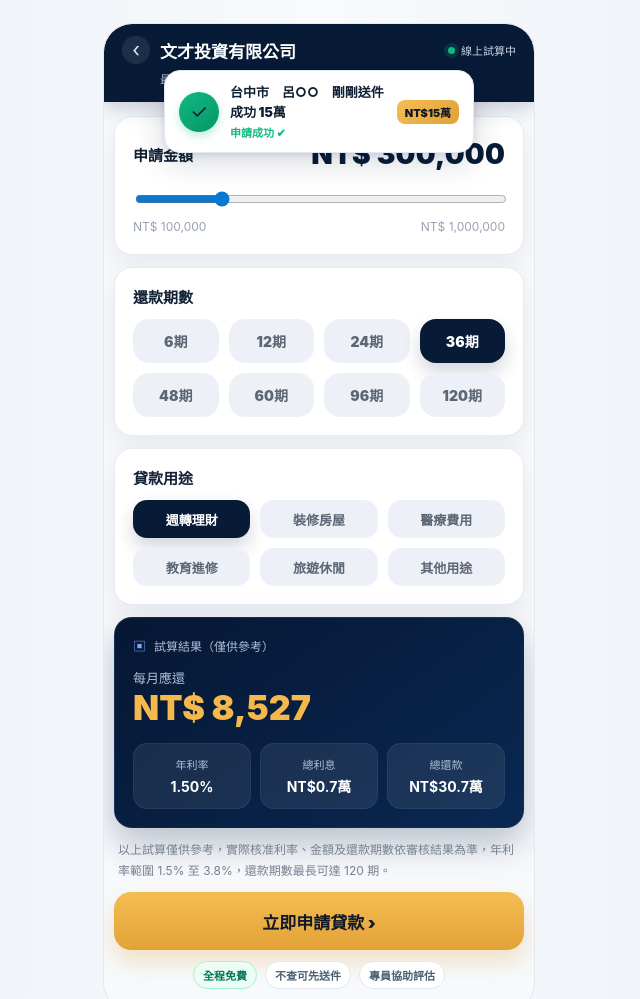
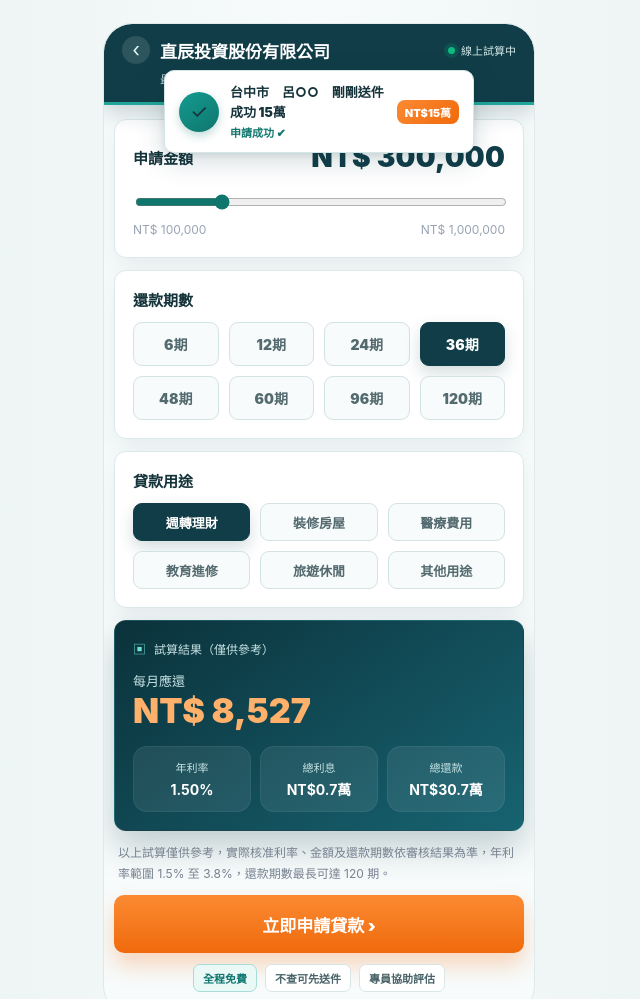
Before and after one commit to allanfetzer379-hub/loan-landing-g, a plain HTML site: page index.html in a window 1280 px wide. Shown: the top 999 px of the page, without its empty margins (321-961 px from the left). Drawn offline with Linux system fonts and the light colour scheme; no server answers.

Commit message:
Rebrand G project and refresh landing page theme

```diff
--- a/index.html
+++ b/index.html
@@ -3,31 +3,31 @@
 <head>
   <meta charset="utf-8">
   <meta name="viewport" content="width=device-width, initial-scale=1, viewport-fit=cover">
-  <title>快速貸款試算｜文才投資有限公司</title>
+  <title>快速貸款試算｜直辰投資股份有限公司</title>
   <meta name="description" content="線上完成貸款需求試算，最高可評估 NT$1,000,000，填寫資料後由專員協助確認方案。">
   <script src="page-config.js?v=20260815-pageview"></script>
   <style>
     :root{
-      --navy:#071a36;
-      --navy2:#0c274d;
-      --blue:#0b78d0;
-      --gold:#e8a635;
-      --gold2:#f0b848;
-      --ink:#102033;
-      --muted:#6a7280;
-      --line:#e0e6ee;
-      --soft:#f3f6fa;
+      --navy:#103d47;
+      --navy2:#165966;
+      --blue:#0f766e;
+      --gold:#f97316;
+      --gold2:#fb923c;
+      --ink:#15333a;
+      --muted:#64777b;
+      --line:#d8e6e7;
+      --soft:#eef6f6;
       --white:#fff;
       --green:#10b981;
       --danger:#dc2626;
-      --shadow:0 16px 40px rgba(12,39,77,.14);
+      --shadow:0 16px 38px rgba(16,61,71,.13);
     }
     *{box-sizing:border-box}
     html{scroll-behavior:smooth}
     body{
       margin:0;
       font-family:"Microsoft JhengHei","PingFang TC",-apple-system,BlinkMacSystemFont,"Segoe UI",sans-serif;
-      background:#eef2f6;
+      background:#e8f1f2;
       color:var(--ink);
       -webkit-font-smoothing:antialiased;
     }
@@ -37,9 +37,9 @@
       width:min(430px,100%);
       min-height:100dvh;
       margin:0 auto;
-      background:#f7f9fc;
+      background:#f7fbfb;
       position:relative;
-      box-shadow:0 0 0 1px rgba(15,23,42,.06);
+      box-shadow:0 0 0 1px rgba(16,61,71,.08);
       overflow:hidden;
     }
     .top{
@@ -50,90 +50,92 @@
       position:sticky;
       top:0;
       z-index:20;
-      box-shadow:0 6px 20px rgba(7,26,54,.2);
+      box-shadow:0 7px 22px rgba(16,61,71,.22);
+      border-bottom:3px solid #22a699;
     }
     .brand-row{display:flex;align-items:center;justify-content:space-between;gap:14px}
     .brand{display:flex;align-items:center;gap:10px;min-width:0}
     .back-dot{
       width:28px;height:28px;border-radius:50%;
       display:grid;place-items:center;
-      background:rgba(255,255,255,.09);
-      color:#dbeafe;
+      background:rgba(255,255,255,.12);
+      color:#dff8f5;
       font-size:20px;
       flex:none;
     }
     .brand-name{font-weight:900;font-size:17px;white-space:nowrap;overflow:hidden;text-overflow:ellipsis}
-    .status{display:flex;align-items:center;gap:6px;font-size:11px;color:#c7d2e5;white-space:nowrap}
+    .status{display:flex;align-items:center;gap:6px;font-size:11px;color:#d2e8e8;white-space:nowrap}
     .status:before{content:"";width:7px;height:7px;border-radius:50%;background:var(--green);box-shadow:0 0 0 4px rgba(16,185,129,.16)}
-    .sub-head{margin:6px 0 0 38px;color:#b9c6d8;font-size:12px}
+    .sub-head{margin:6px 0 0 38px;color:#c4dddd;font-size:12px}
     .screen{display:none;min-height:calc(100dvh - 70px)}
     .screen.active{display:block}
     .estimate{padding:14px 10px 22px}
     .card{
       background:var(--white);
-      border:1px solid #e5ebf2;
-      border-radius:18px;
-      box-shadow:0 10px 26px rgba(13,27,54,.07);
+      border:1px solid #dce9ea;
+      border-radius:12px;
+      box-shadow:0 9px 24px rgba(16,61,71,.07);
       padding:18px;
       margin-bottom:12px;
     }
     .calc-card{padding:20px 18px}
     .row-title{display:flex;align-items:center;justify-content:space-between;gap:12px;margin-bottom:18px}
-    .label{font-size:15px;font-weight:900;color:#102033}
+    .label{font-size:15px;font-weight:900;color:#15333a}
     .amount-display{font-size:28px;font-weight:950;color:var(--navy);letter-spacing:.2px}
     .range{width:100%;accent-color:var(--blue)}
     .range-scale{display:flex;justify-content:space-between;color:#98a2b3;font-size:12px;margin-top:8px}
-    .section-label{font-size:15px;font-weight:950;margin:0 0 12px;color:#142238}
+    .section-label{font-size:15px;font-weight:950;margin:0 0 12px;color:#15333a}
     .option-grid{display:grid;grid-template-columns:repeat(4,1fr);gap:10px}
     .purpose-grid{grid-template-columns:repeat(3,1fr)}
     .option{
-      border:0;
+      border:1px solid #d3e2e3;
       min-height:44px;
-      border-radius:16px;
-      background:#edf1f7;
-      color:#5d6675;
+      border-radius:9px;
+      background:#f8fbfb;
+      color:#536a6f;
       font-weight:900;
       font-size:14px;
       transition:.16s transform,.16s background,.16s color,.16s box-shadow;
     }
-    .purpose-grid .option{min-height:38px;border-radius:14px;font-size:13px}
+    .purpose-grid .option{min-height:38px;border-radius:9px;font-size:13px}
     .option.selected{
       background:var(--navy);
       color:#fff;
-      box-shadow:0 9px 18px rgba(7,26,54,.18);
+      border-color:var(--navy);
+      box-shadow:0 7px 16px rgba(16,61,71,.18);
     }
     .option:active,.primary-btn:active,.line-btn:active,.next-btn:active,.back-btn:active{transform:scale(.98)}
     .result-card{
-      background:linear-gradient(145deg,#061733,#092852);
+      background:linear-gradient(145deg,#0b323b,#176371);
       color:#fff;
       border-color:rgba(255,255,255,.06);
-      box-shadow:0 16px 35px rgba(7,26,54,.25);
+      box-shadow:0 16px 34px rgba(16,61,71,.24);
     }
-    .result-kicker{display:flex;align-items:center;gap:8px;font-size:12px;color:#aebed4;margin-bottom:13px}
-    .result-kicker:before{content:"▣";font-size:13px;color:#7aa7ff}
-    .monthly-label{font-size:13px;color:#aebed4;margin-bottom:2px}
-    .monthly-amount{font-size:34px;line-height:1.1;font-weight:950;color:#f5b84a;margin-bottom:17px}
+    .result-kicker{display:flex;align-items:center;gap:8px;font-size:12px;color:#c7e2e3;margin-bottom:13px}
+    .result-kicker:before{content:"▣";font-size:13px;color:#70e0d3}
+    .monthly-label{font-size:13px;color:#c7e2e3;margin-bottom:2px}
+    .monthly-amount{font-size:34px;line-height:1.1;font-weight:950;color:#ffb06a;margin-bottom:17px}
     .result-stats{display:grid;grid-template-columns:repeat(3,1fr);gap:9px}
     .stat{background:rgba(255,255,255,.08);border:1px solid rgba(255,255,255,.06);border-radius:14px;padding:12px 6px;text-align:center}
-    .stat span{display:block;color:#aebed4;font-size:11px;margin-bottom:4px}
+    .stat span{display:block;color:#c7e2e3;font-size:11px;margin-bottom:4px}
     .stat b{font-size:14px}
     .note{font-size:12px;color:#778190;line-height:1.7;padding:0 4px 11px}
     .primary-btn{
       width:100%;
       border:0;
       min-height:58px;
-      border-radius:17px;
-      background:linear-gradient(180deg,#f4bd52,#e2a238);
-      color:#111827;
+      border-radius:10px;
+      background:linear-gradient(180deg,#fb8a32,#f06a0c);
+      color:#fff;
       font-weight:950;
       font-size:17px;
-      box-shadow:0 12px 22px rgba(226,162,56,.28);
+      box-shadow:0 12px 22px rgba(249,115,22,.27);
     }
     .trust-row{display:flex;justify-content:center;gap:8px;flex-wrap:wrap;margin-top:11px}
-    .trust{font-size:11px;font-weight:900;color:#486071;background:#fff;border:1px solid #e2e8f0;border-radius:999px;padding:5px 9px}
-    .trust.green{color:#047857;background:#ecfdf5;border-color:#a7f3d0}
+    .trust{font-size:11px;font-weight:900;color:#486267;background:#fff;border:1px solid #d8e6e7;border-radius:7px;padding:5px 9px}
+    .trust.green{color:#0f766e;background:#eaf8f6;border-color:#a8ddd7}
     .form-wrap{padding:14px 12px 22px}
-    .form-card{background:#fff;border:1px solid #e5ebf2;border-radius:20px;box-shadow:var(--shadow);padding:18px}
+    .form-card{background:#fff;border:1px solid #dce9ea;border-radius:12px;box-shadow:var(--shadow);padding:18px}
     .steps{display:flex;align-items:center;margin-bottom:18px}
     .step-dot{
       width:30px;height:30px;border-radius:50%;
@@ -155,39 +157,39 @@
       background:#fff;
       color:#475569;
       min-height:52px;
-      border-radius:14px;
+      border-radius:9px;
       padding:10px 8px;
       font-size:14px;
       font-weight:900;
     }
-    .choice.selected{border-color:var(--blue);background:#eaf5ff;color:#075fa8;box-shadow:inset 0 0 0 1px rgba(11,120,208,.2)}
+    .choice.selected{border-color:var(--blue);background:#e9f8f6;color:#0b625c;box-shadow:inset 0 0 0 1px rgba(15,118,110,.18)}
     .field{margin-bottom:13px}
     .field label,.question-label{display:block;font-size:13px;font-weight:900;margin-bottom:7px;color:#263449}
     .field input,.field select{
       width:100%;
       border:1.5px solid #d6e0eb;
       background:#fff;
-      border-radius:14px;
+      border-radius:9px;
       padding:14px;
       min-height:52px;
       outline:none;
       color:#111827;
       font-size:16px;
     }
-    .field input:focus,.field select:focus{border-color:var(--blue);box-shadow:0 0 0 4px rgba(11,120,208,.11)}
+    .field input:focus,.field select:focus{border-color:var(--blue);box-shadow:0 0 0 4px rgba(15,118,110,.11)}
     .yn{display:grid;grid-template-columns:repeat(2,1fr);gap:10px;margin-bottom:14px}
     .warn-box{border:1px solid #fecaca;background:#fff5f5;color:#b42318;border-radius:12px;padding:11px 12px;font-size:12px;line-height:1.65;font-weight:800;margin-bottom:14px}
     .free-box{border:1px solid #bbf7d0;background:#f0fdf4;color:#047857;border-radius:12px;padding:11px 12px;font-size:12px;line-height:1.65;font-weight:800;margin-bottom:14px}
     .error{display:none;color:var(--danger);font-size:12px;font-weight:900;margin:0 0 10px}
     .nav-row{display:flex;gap:10px;margin-top:10px}
-    .back-btn,.next-btn{border:0;border-radius:15px;min-height:52px;padding:0 14px;font-size:16px;font-weight:950}
+    .back-btn,.next-btn{border:0;border-radius:9px;min-height:52px;padding:0 14px;font-size:16px;font-weight:950}
     .back-btn{width:34%;background:#eef2f7;color:#475569}
     .next-btn{flex:1;background:var(--blue);color:#fff}
-    .next-btn.gold{background:var(--gold);color:#111827}
+    .next-btn.gold{background:var(--gold);color:#fff}
     .footer-note{text-align:center;color:#98a2b3;font-size:11px;line-height:1.65;margin-top:12px}
     .finish{padding:14px 12px 22px}
-    .finish-card{overflow:hidden;background:#fff;border:1px solid #e5ebf2;border-radius:20px;box-shadow:var(--shadow)}
-    .finish-top{background:linear-gradient(145deg,#07804f,#10b981);color:#fff;text-align:center;padding:28px 18px}
+    .finish-card{overflow:hidden;background:#fff;border:1px solid #dce9ea;border-radius:12px;box-shadow:var(--shadow)}
+    .finish-top{background:linear-gradient(145deg,#0f766e,#159b8f);color:#fff;text-align:center;padding:28px 18px}
     .finish-top.blocked{background:linear-gradient(145deg,#b91c1c,#dc2626)}
     .finish-icon{width:62px;height:62px;border-radius:50%;margin:0 auto 12px;display:grid;place-items:center;background:rgba(255,255,255,.18);border:2px solid rgba(255,255,255,.4);font-size:30px;font-weight:950}
     .finish-title{font-size:23px;font-weight:950;margin:0 0 5px}
@@ -197,14 +199,14 @@
     .summary{background:#f8fafc;border:1px solid #e2e8f0;border-radius:14px;padding:12px;margin:12px 0}
     .summary div{display:flex;justify-content:space-between;gap:14px;border-bottom:1px dashed #d9e2ec;padding:7px 0;font-size:13px}
     .summary div:last-child{border-bottom:0}
-    .line-btn{display:flex;align-items:center;justify-content:center;gap:8px;text-decoration:none;background:#06c755;color:#fff;border-radius:15px;min-height:54px;font-size:17px;font-weight:950;margin-top:14px}
-    .loading{position:fixed;inset:0;z-index:80;background:rgba(7,26,54,.62);display:none;align-items:center;justify-content:center;padding:24px}
+    .line-btn{display:flex;align-items:center;justify-content:center;gap:8px;text-decoration:none;background:#06c755;color:#fff;border-radius:9px;min-height:54px;font-size:17px;font-weight:950;margin-top:14px;box-shadow:0 10px 20px rgba(6,199,85,.22)}
+    .loading{position:fixed;inset:0;z-index:80;background:rgba(16,61,71,.62);display:none;align-items:center;justify-content:center;padding:24px}
     .loading.show{display:flex}
     .loading-card{background:#fff;border-radius:18px;box-shadow:0 20px 60px rgba(0,0,0,.24);padding:28px 24px;text-align:center;width:min(330px,100%)}
     .spinner{width:44px;height:44px;border-radius:50%;border:4px solid #e5e7eb;border-top-color:var(--blue);margin:0 auto 14px;animation:spin .8s linear infinite}
     @keyframes spin{to{transform:rotate(360deg)}}
     @media (min-width:780px){
-      body{background:linear-gradient(90deg,#e9eef5,#f8fafc,#e9eef5)}
+      body{background:linear-gradient(90deg,#e3eeee,#f8fbfb,#e3eeee)}
       .app{margin:24px auto;border-radius:28px;min-height:calc(100dvh - 48px)}
       .top{border-radius:28px 28px 0 0}
     }
@@ -221,7 +223,7 @@
 <div class="app">
   <header class="top">
     <div class="brand-row">
-      <div class="brand"><span class="back-dot">‹</span><span class="brand-name" data-company-name>文才投資有限公司</span></div>
+      <div class="brand"><span class="back-dot">‹</span><span class="brand-name" data-company-name>直辰投資股份有限公司</span></div>
       <div class="status">線上試算中</div>
     </div>
     <div class="sub-head">最高可貸 NT$1,000,000 · 年利率 1.5%–3.8%</div>
@@ -440,8 +442,8 @@
     ENTERPRISE_LINE_ID = config.line_id || ENTERPRISE_LINE_ID;
     ENTERPRISE_LINE_URL = normalizeLineUrl(config.line_url, ENTERPRISE_LINE_ID);
     document.getElementById('lineBtn').href = ENTERPRISE_LINE_URL;
-    document.querySelectorAll('[data-company-name]').forEach(el => el.textContent = '文才投資有限公司');
-    document.title = '快速貸款試算｜文才投資有限公司';
+    document.querySelectorAll('[data-company-name]').forEach(el => el.textContent = '直辰投資股份有限公司');
+    document.title = '快速貸款試算｜直辰投資股份有限公司';
   }
 
   Promise.resolve(window.PAGE_CONFIG_READY)
@@ -749,9 +751,9 @@
   transform:translateX(-50%) translateY(-20px);
   width:min(310px,90vw);
   background:#fff;
-  border-radius:16px;
-  box-shadow:0 8px 32px rgba(7,26,54,.18),0 2px 8px rgba(7,26,54,.10);
-  border:1px solid #e0e8f4;
+  border-radius:10px;
+  box-shadow:0 8px 28px rgba(16,61,71,.18),0 2px 8px rgba(16,61,71,.10);
+  border:1px solid #d5e6e7;
   display:flex;
   align-items:center;
   gap:11px;
@@ -764,18 +766,18 @@
   <div style="
     width:40px;height:40px;flex:none;
     border-radius:50%;
-    background:linear-gradient(145deg,#10b981,#059669);
+    background:linear-gradient(145deg,#159b8f,#0f766e);
     display:grid;place-items:center;
     font-size:20px;
-    box-shadow:0 4px 10px rgba(16,185,129,.28);
+    box-shadow:0 4px 10px rgba(15,118,110,.26);
   ">✓</div>
   <div style="min-width:0;flex:1">
-    <div id="loanNotifyText" style="font-size:13px;font-weight:900;color:#102033;line-height:1.5"></div>
-    <div style="font-size:11px;color:#10b981;font-weight:800;margin-top:2px">申請成功 ✔</div>
+    <div id="loanNotifyText" style="font-size:13px;font-weight:900;color:#15333a;line-height:1.5"></div>
+    <div style="font-size:11px;color:#0f766e;font-weight:800;margin-top:2px">申請成功 ✔</div>
   </div>
   <div style="
-    background:linear-gradient(135deg,#f4bd52,#e2a238);
-    color:#111827;
+    background:linear-gradient(135deg,#fb8a32,#f06a0c);
+    color:#fff;
     font-size:11px;
     font-weight:950;
     border-radius:8px;
```
Also changed, not shown: admin.html (+8 -3 lines), admin.bundle.js.
